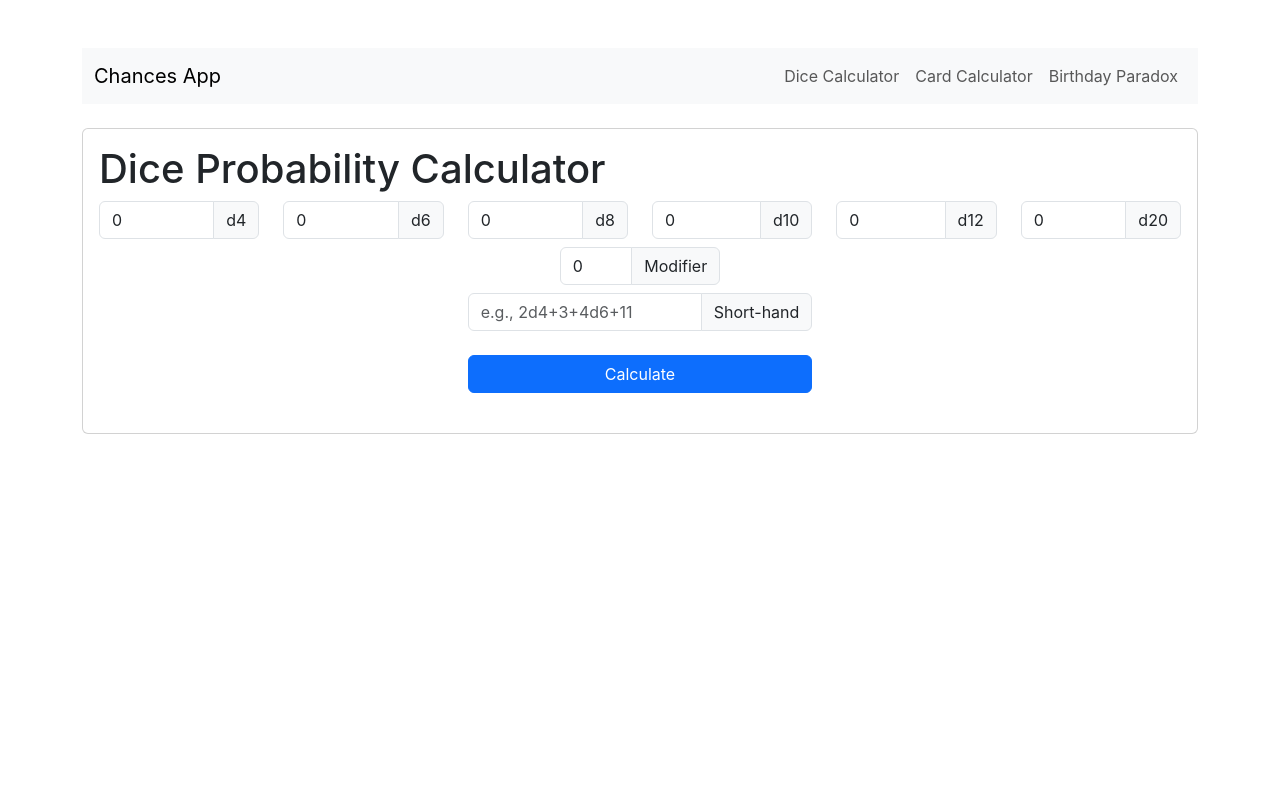
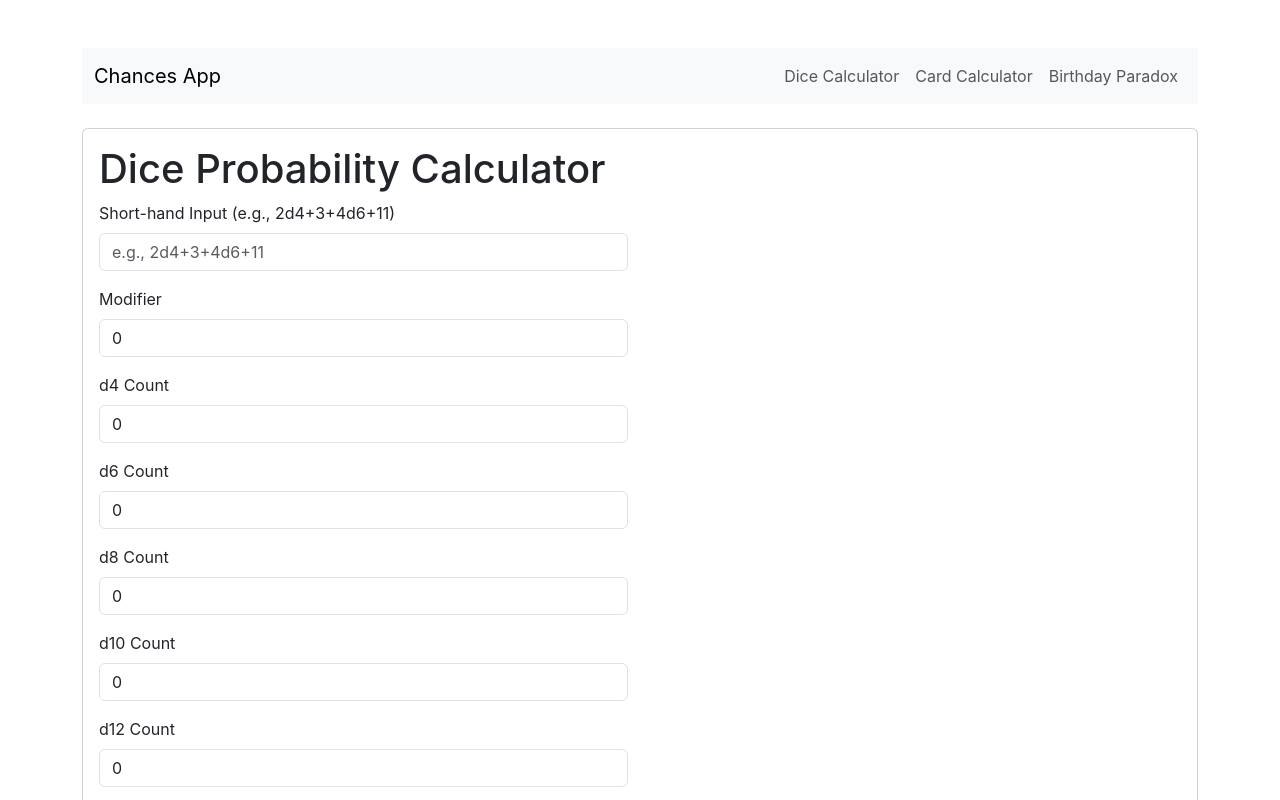
Before and after one commit to jefcollier/Chances, a React (Create React App) app in the folder chances-app/: page /dice in a window 1280 px wide. Shown: the top 800 px of the page. Built offline with nearby package versions, Linux system fonts and the light colour scheme.

Commit message:
refactor: Restructure Dice Calculator page layout

```diff
--- a/chances-app/src/components/DiceCalculatorPage.js
+++ b/chances-app/src/components/DiceCalculatorPage.js
@@ -16,19 +16,25 @@ const DiceCalculatorPage = () => {
     <div className="card mt-4">
       <div className="card-body">
         <h1 className="card-title">Dice Probability Calculator</h1>
+        <div className="row">
+          <div className="col-md-6">
             <DiceForm onCalculate={handleCalculate} />
+          </div>
+          <div className="col-md-6">
             {results && (
               <div className="row mt-4">
-            <div className="col-md-6">
+                <div className="col-md-12">
                   <ProbabilityTable results={results} />
                 </div>
-            <div className="col-md-6">
+                <div className="col-md-12">
                   <ProbabilityChart results={results} />
                 </div>
               </div>
             )}
           </div>
         </div>
+      </div>
+    </div>
   );
 };
 
--- a/chances-app/src/components/DiceForm.js
+++ b/chances-app/src/components/DiceForm.js
@@ -74,10 +74,30 @@ const DiceForm = ({ onCalculate }) => {
 
   return (
     <form onSubmit={handleSubmit} className="mb-4">
-      <div className="row justify-content-center">
+      <div className="mb-3">
+        <label htmlFor="shortHandInput" className="form-label">Short-hand Input (e.g., 2d4+3+4d6+11)</label>
+        <input
+          type="text"
+          className="form-control"
+          id="shortHandInput"
+          value={shortHandInput}
+          onChange={(e) => setShortHandInput(e.target.value)}
+          placeholder="e.g., 2d4+3+4d6+11"
+        />
+      </div>
+      <div className="mb-3">
+        <label htmlFor="modifier" className="form-label">Modifier</label>
+        <input
+          type="number"
+          className="form-control"
+          id="modifier"
+          value={modifier}
+          onChange={(e) => setModifier(parseInt(e.target.value, 10) || 0)}
+        />
+      </div>
       {dice.map((d, index) => (
-          <div className="col-sm-4 col-md-3 col-lg-2 mb-2" key={d.sides}>
-            <div className="input-group">
+        <div className="mb-3" key={d.sides}>
+          <label htmlFor={`d${d.sides}`} className="form-label">d{d.sides} Count</label>
           <input
             type="number"
             className="form-control"
@@ -86,43 +106,9 @@ const DiceForm = ({ onCalculate }) => {
             onChange={(e) => handleCountChange(index, parseInt(e.target.value, 10) || 0)}
             min="0"
           />
-              <span className="input-group-text">d{d.sides}</span>
-            </div>
         </div>
       ))}
-        <div className="col-sm-4 col-md-3 col-lg-2 mb-2">
-          <div className="input-group">
-            <input
-              type="number"
-              className="form-control"
-              id="modifier"
-              value={modifier}
-              onChange={(e) => setModifier(parseInt(e.target.value, 10) || 0)}
-            />
-            <span className="input-group-text">Modifier</span>
-          </div>
-        </div>
-      </div>
-      <div className="row justify-content-center">
-        <div className="col-sm-6 col-md-5 col-lg-4 mb-2">
-          <div className="input-group">
-            <input
-              type="text"
-              className="form-control"
-              id="shortHandInput"
-              value={shortHandInput}
-              onChange={(e) => setShortHandInput(e.target.value)}
-              placeholder="e.g., 2d4+3+4d6+11"
-            />
-            <span className="input-group-text">Short-hand</span>
-          </div>
-        </div>
-      </div>
-      <div className="row justify-content-center">
-        <div className="col-sm-6 col-md-5 col-lg-4 mt-3">
       <button type="submit" className="btn btn-primary w-100">Calculate</button>
-        </div>
-      </div>
     </form>
   );
 };
```
Lines whose indentation alone changed are shown as unchanged.
